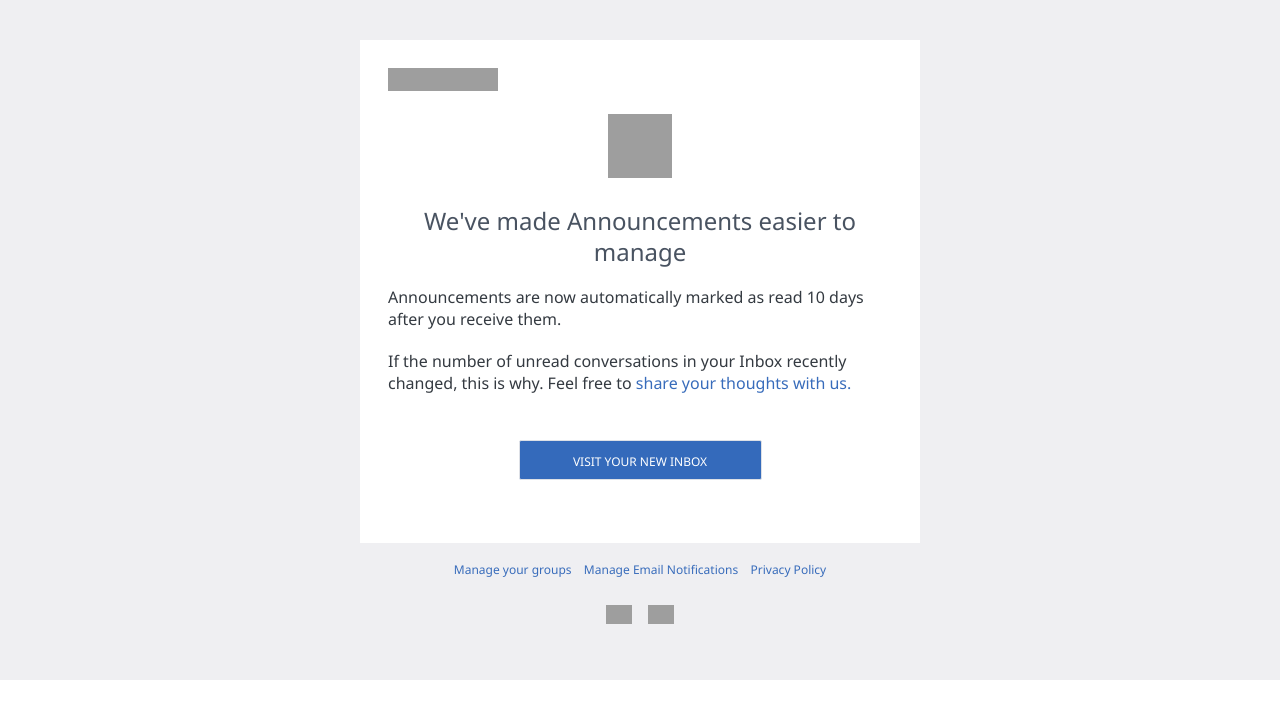
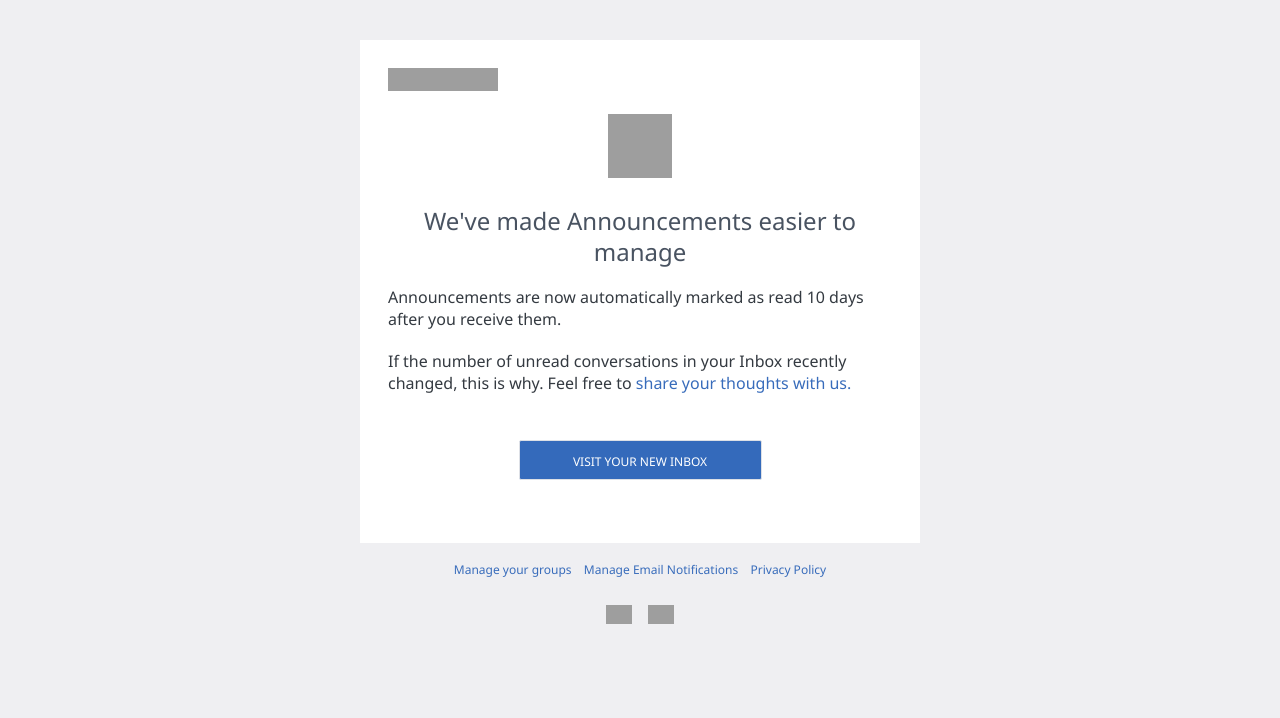
Before and after one commit to eoh/prototype, a plain HTML site: page expiring_announcements.html in a window 1280 px wide. Drawn offline with Linux system fonts and the light colour scheme; grey boxes are pictures that could not be loaded.

Commit message:
Updated template

```diff
--- a/expiring_announcements.html
+++ b/expiring_announcements.html
@@ -22,8 +22,8 @@
   }
 </style>
 </head>
-<body style="margin:0;padding:0">
-  <div style="margin:0;padding:0;width:100%!important;height:100%!important;background-color:#efeff2;">
+<body style="margin:0;padding:0;background-color:#efeff2;">
+  <div style="margin:0;padding:0 0 40px 0;width:100%!important;height:100%!important;background-color:#efeff2;">
     <table align="center" lang="en-US" role="presentation" style="border-collapse:collapse;width:100%;word-wrap:break-word;background-color:#efeff2">
       <tbody>
         <tr>
@@ -97,7 +97,7 @@
                         </tr>
                         <tr>
                           <td style="background-color:#ffffff;padding:0">
-                            <table style="padding-top:0;border-spacing:1px;width:100%" role="presentation">
+                            <table align="center" style="padding-top:0;border-spacing:1px;width:100%" role="presentation">
                               <tbody>
                                 <tr>
                                   <td align="center" style="padding:44px 0 0 0;">
```
